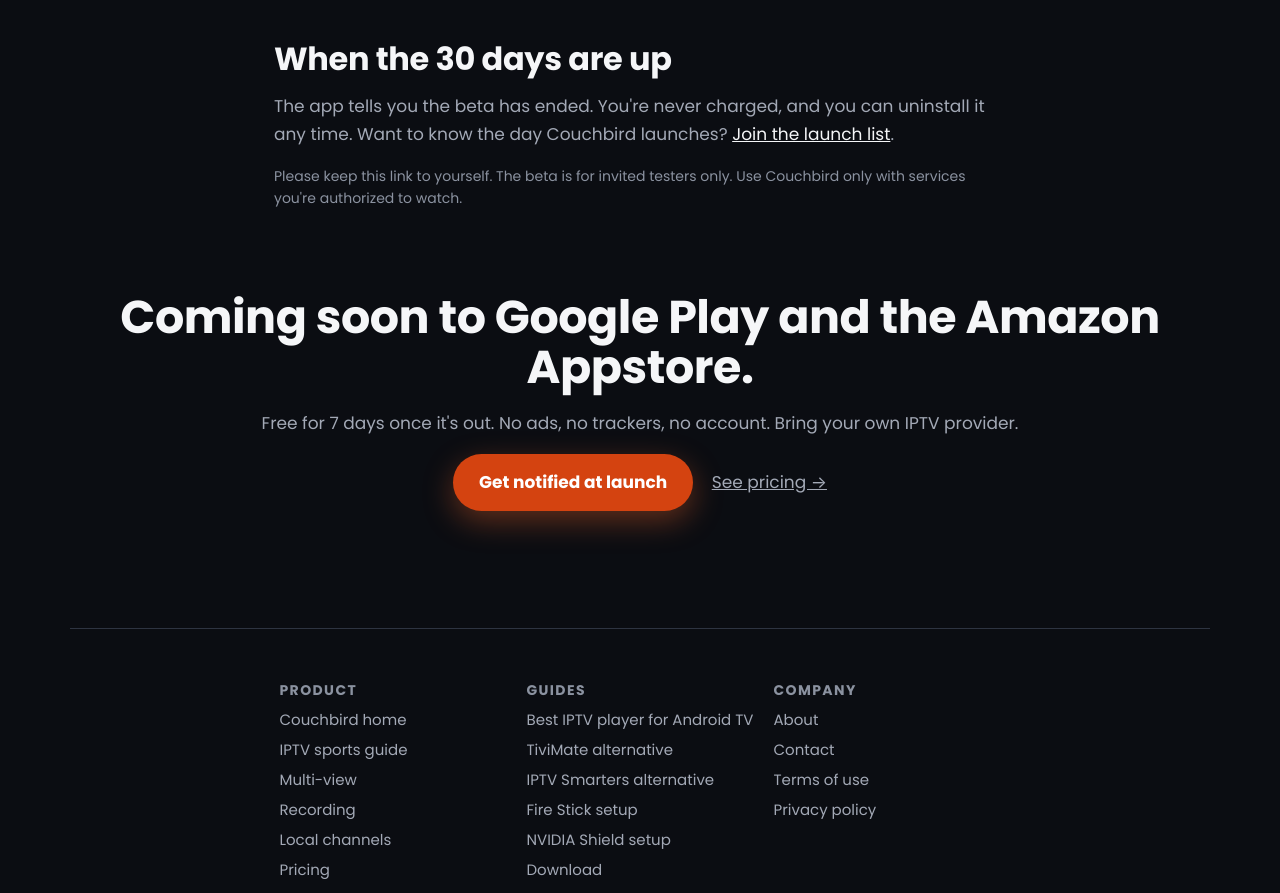
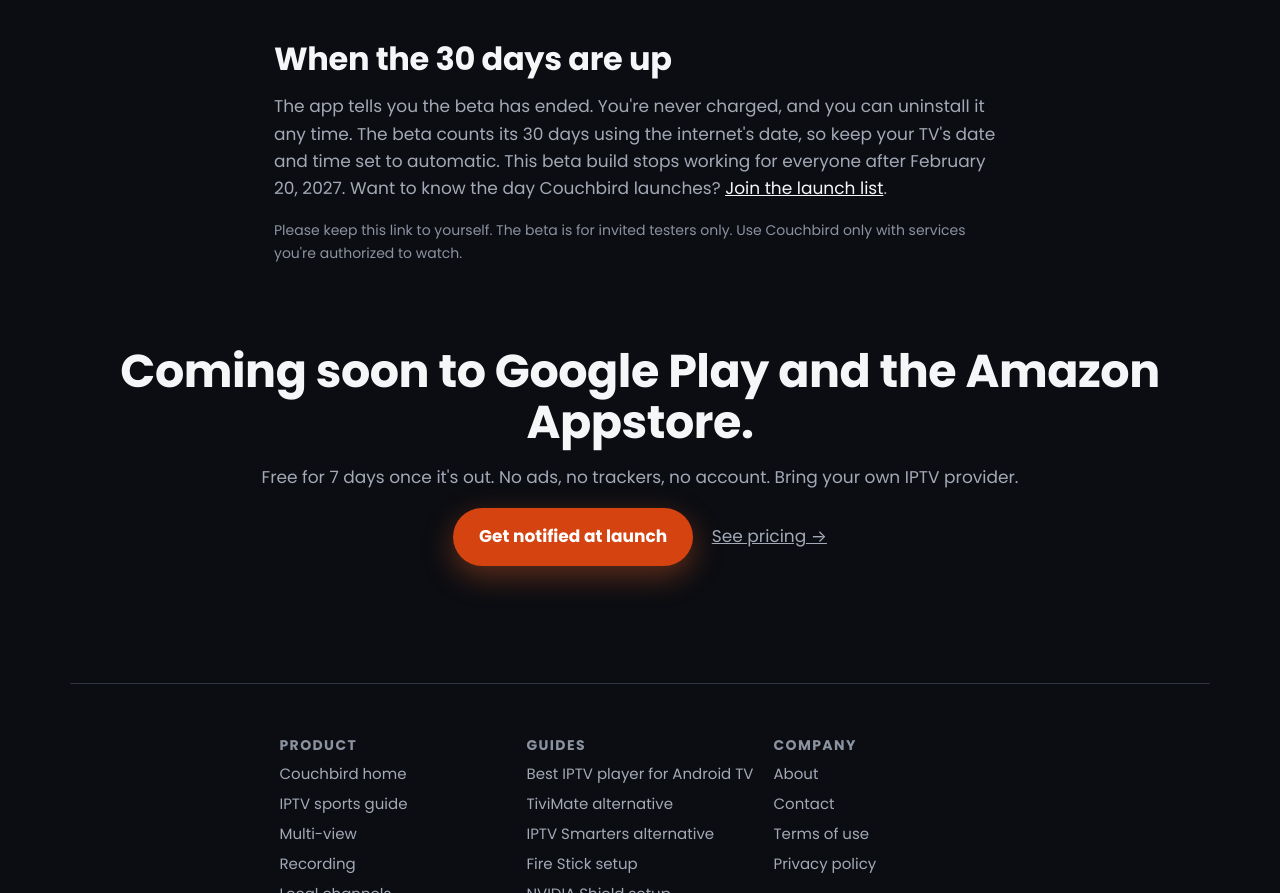
Before and after one commit to MasterOfGenies/getiptvgenie-site, a plain HTML site: page beta/index.html in a window 1280 px wide. Shown: the part 1794-2687 px from the top of the page. Drawn offline with Linux system fonts and the light colour scheme.

Commit message:
Beta: count the 30 days on internet time, stop when the TV clock is wound back, fixed last day
Co-Authored-By: Claude <noreply@anthropic.com>
Claude-Session: https://claude.ai/code/session_016n7DWr3faBbxGCJrgXeZsM

```diff
--- a/beta/index.html
+++ b/beta/index.html
@@ -65,7 +65,7 @@
 <h2>Sending feedback</h2>
 <p>In the app, open <b>Settings → Send a bug report</b>. It includes the technical details we need and leaves out your provider's address and login. Or email <a href="mailto:support@couchbird.app">support@couchbird.app</a> with anything at all.</p>
 <h2>When the 30 days are up</h2>
-<p>The app tells you the beta has ended. You're never charged, and you can uninstall it any time. Want to know the day Couchbird launches? <a href="/#join">Join the launch list</a>.</p>
+<p>The app tells you the beta has ended. You're never charged, and you can uninstall it any time. The beta counts its 30 days using the internet's date, so keep your TV's date and time set to automatic. This beta build stops working for everyone after February 20, 2027. Want to know the day Couchbird launches? <a href="/#join">Join the launch list</a>.</p>
 <p class="fine">Please keep this link to yourself. The beta is for invited testers only. Use Couchbird only with services you're authorized to watch.</p>
 </article>
 <section class="endcta">
```
Also changed, not shown: 1 other file.
